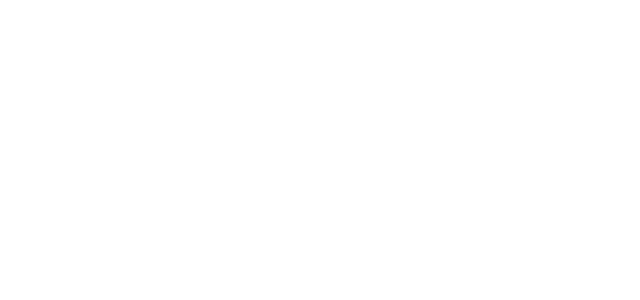
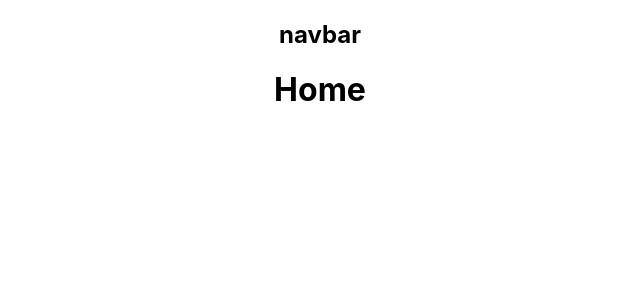
Before and after one commit to mmaguire333/shopping-cart, a React (Create React App) app: page / in a window 1280 px wide. Shown: the top 300 px of the page, without its empty margins (320-960 px from the left). Built offline with nearby package versions, Linux system fonts and the light colour scheme.

Commit message:
Add Navbar and routes to Home, Shop, and Cart components in App

```diff
--- a/src/App.js
+++ b/src/App.js
@@ -1,9 +1,22 @@
+import React from 'react';
+import { BrowserRouter, Routes, Route } from 'react-router-dom';
+import Home from './Components/Home';
+import Shop from './Components/Shop';
+import Cart from './Components/Cart';
+import Navbar from './Components/Navbar';
 import './App.css';
 
 function App() {
   return (
     <div className="App">
-
+      <Navbar></Navbar>
+      <BrowserRouter>
+        <Routes>
+          <Route path="/" element={<Home />} />
+          <Route path="/shop" element={<Shop />} />
+          <Route path="/cart" element={<Cart />} />
+        </Routes>
+      </BrowserRouter>
     </div>
   );
 }
```
